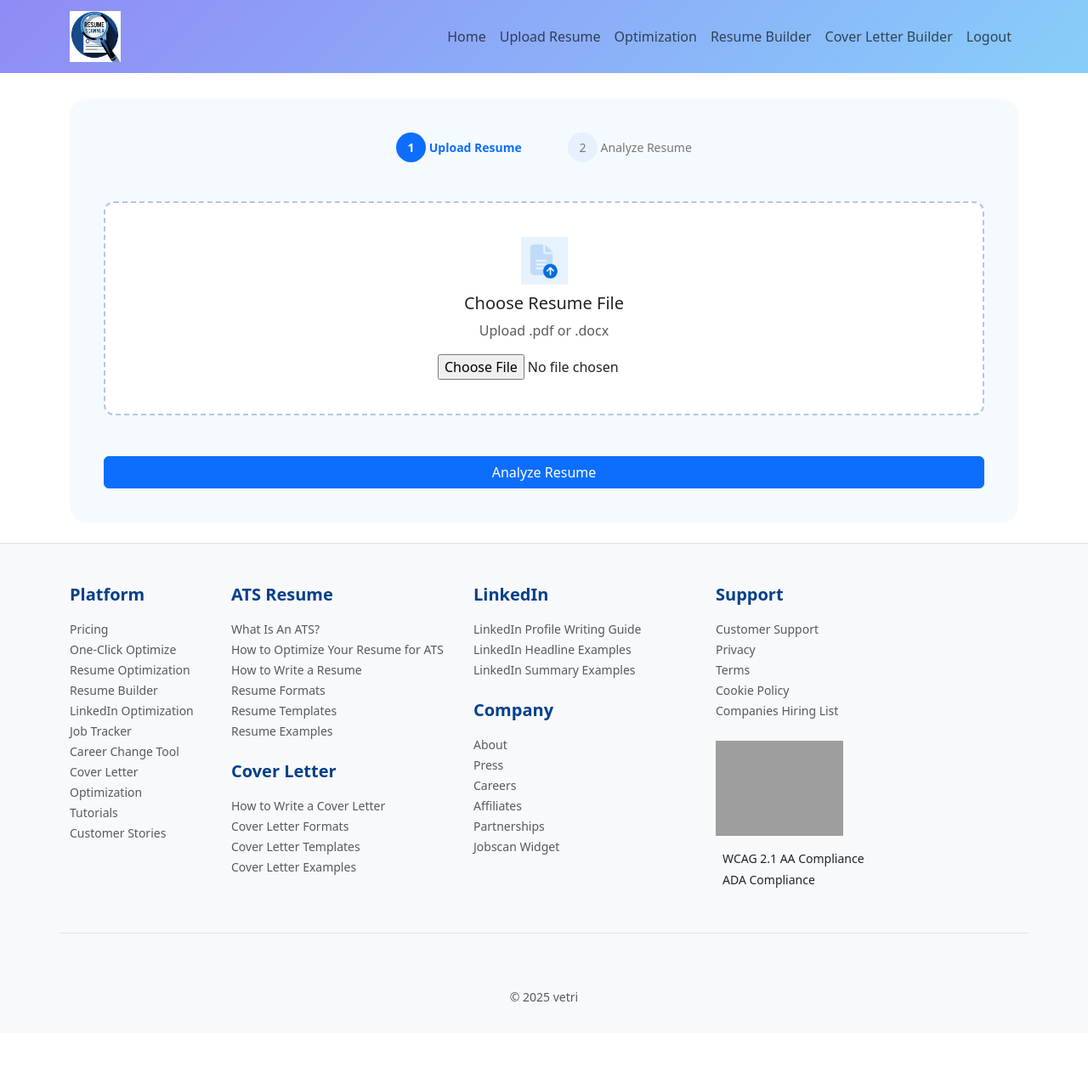
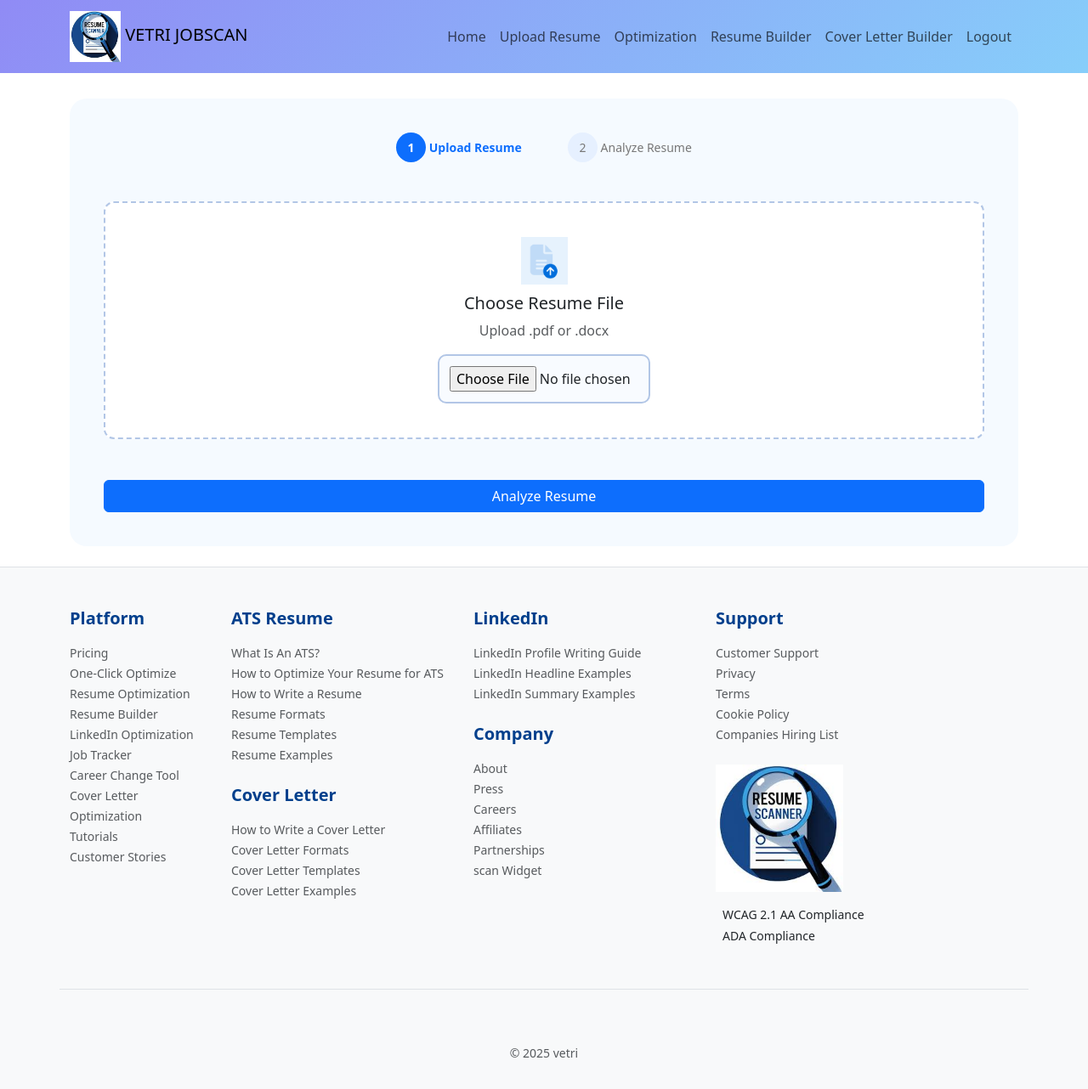
Before and after one commit to muppudathiganesh/scanner_resume_job, a Django app: page /upload/ in a window 1280 px wide. Shown: the whole page at 85% size. Before the commit the page ends 1179 px from the top, so only its background shows below. Run offline with Django 5.2, Linux system fonts and the light colour scheme; a user stored in the database is signed in; grey boxes are pictures that could not be loaded.

Commit message:
First commit

```diff
--- a/core/templates/base.html
+++ b/core/templates/base.html
@@ -28,6 +28,7 @@
          <!-- Logo Image -->
         <a class="navbar-brand" href="/">
             <img src="{% static 'images/images (2).jpg' %}" style="height: 60px;">
+            <span>VETRI JOBSCAN</span>
         </a>
         <button class="navbar-toggler" type="button" data-bs-toggle="collapse" data-bs-target="#nav">
             <span class="navbar-toggler-icon"></span>
@@ -124,7 +125,7 @@
                     <li><a href="#" class="text-muted text-decoration-none small">Careers</a></li>
                     <li><a href="#" class="text-muted text-decoration-none small">Affiliates</a></li>
                     <li><a href="#" class="text-muted text-decoration-none small">Partnerships</a></li>
-                    <li><a href="#" class="text-muted text-decoration-none small">Jobscan Widget</a></li>
+                    <li><a href="#" class="text-muted text-decoration-none small">scan Widget</a></li>
                 </ul>
             </div>
 
@@ -139,7 +140,7 @@
                 </ul>
 
                 <div class="mt-4 mb-3">
-                    <img src="{% static 'images/resume-writers-badge.png' %}" alt="Professional Association of Resume Writers" class="img-fluid" style="max-width: 150px;">
+                    <img src="{% static 'images/images (2).jpg' %}" alt="Professional Association of Resume Writers" class="img-fluid" style="max-width: 150px;">
                 </div>
 
                 <div class="small">
--- a/core/templates/dashboard.html
+++ b/core/templates/dashboard.html
@@ -314,7 +314,7 @@
 
 <div class="container my-5 py-5">
     <div class="text-center mb-5">
-        <h2 style="font-weight: 700;">What Jobscan customers are saying</h2>
+        <h2 style="font-weight: 700;">What Vetri jobscan customers are saying</h2>
     </div>
 
     <div class="row">
@@ -384,7 +384,7 @@
         </div>
     </div>
     <div class="text-center mt-5">
-        <p class="text-muted small">Reviews Verified by <img src="{% static 'images/sitejobber-logo.png' %}" alt="Sitejobber Logo" style="height: 20px; vertical-align: middle;"></p>
+        <p class="text-muted small">Reviews Verified by <img src="{% static 'images/images (2).jpg' %}" alt="Sitejobber Logo" style="height: 20px; vertical-align: middle;"></p>
     </div>
 </div>
 
--- a/core/templates/result.html
+++ b/core/templates/result.html
@@ -275,13 +275,13 @@
       </div>
 
       <!-- Animated donut chart (Chart.js) -->
-      <div class="card card-compact shadow-sm p-3">
+      <!-- <div class="card card-compact shadow-sm p-3">
         <div class="mini-title">Skills coverage chart</div>
         <div class="chart-wrap">
           <canvas id="skillsChart"></canvas>
         </div>
       </div>
-    </div>
+    </div> -->
   </div>
 </div>
 
--- a/core/templates/upload.html
+++ b/core/templates/upload.html
@@ -62,6 +62,25 @@
     width: 55px;
     margin-bottom: 10px;
 }
+.custom-file-box {
+    width: 100%;
+    max-width: 350px;
+    margin: auto;
+}
+
+input[type="file"] {
+    width: 100%;
+    padding: 12px;
+    border: 2px solid #b2c6e6;
+    border-radius: 10px;
+    background: #f8fbff;
+}
+
+@media (max-width: 576px) {
+    .custom-file-box {
+        max-width: 100%;
+    }
+}
 </style>
 
 <div class="container upload-wrapper">
--- a/core/views.py
+++ b/core/views.py
@@ -295,8 +295,10 @@
             # match rate = simple avg of ATS categories or skills coverage
             match_rate = int(sum(ats.values()) / max(1, len(ats)))
 
+
             # chart data
             chart_labels, chart_values = build_chart_from_ats(ats)
+
 
             return render(request, "result.html", {
                 "resume_id": resume.id,
```
Also changed, not shown: core/templates/images (2).jpg (added), db.sqlite3, 8 other files.
